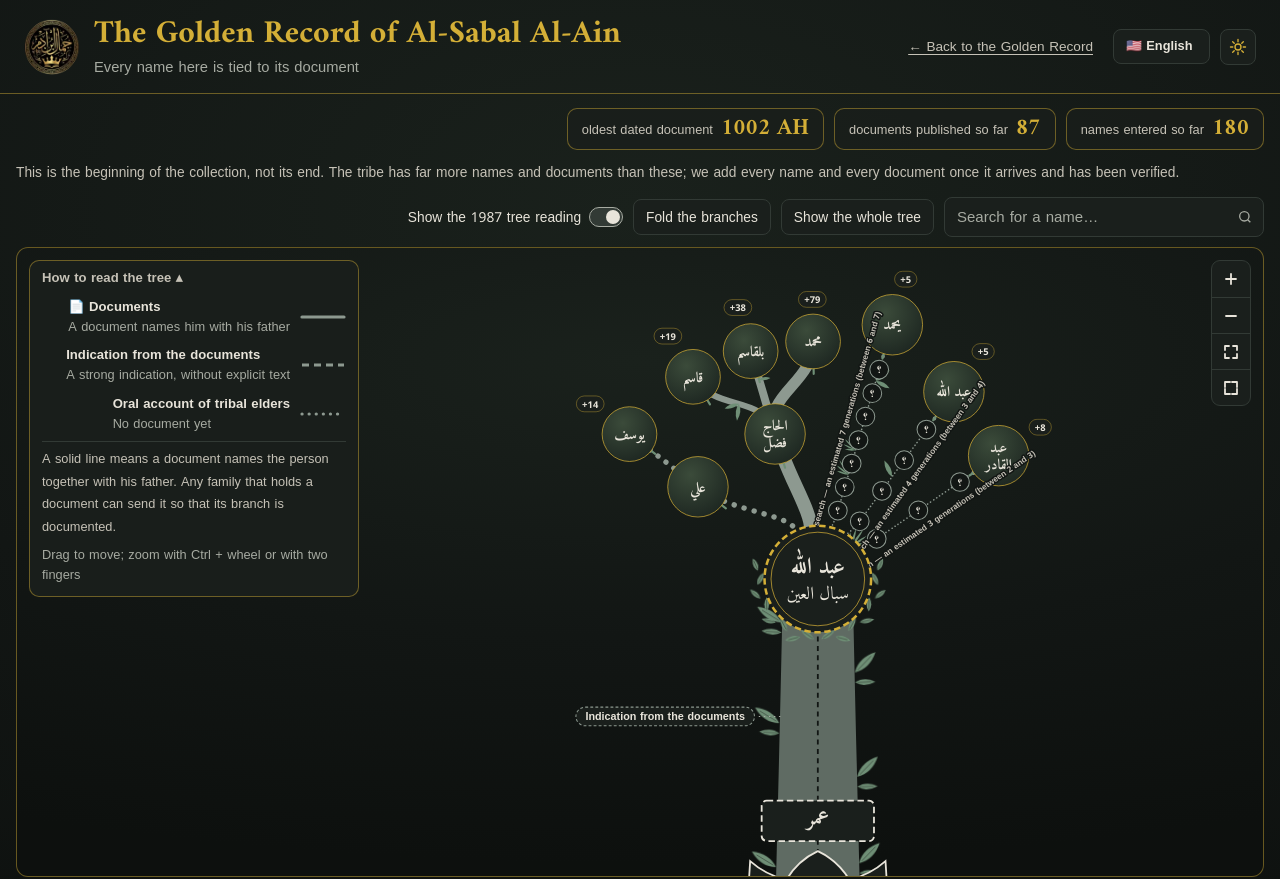
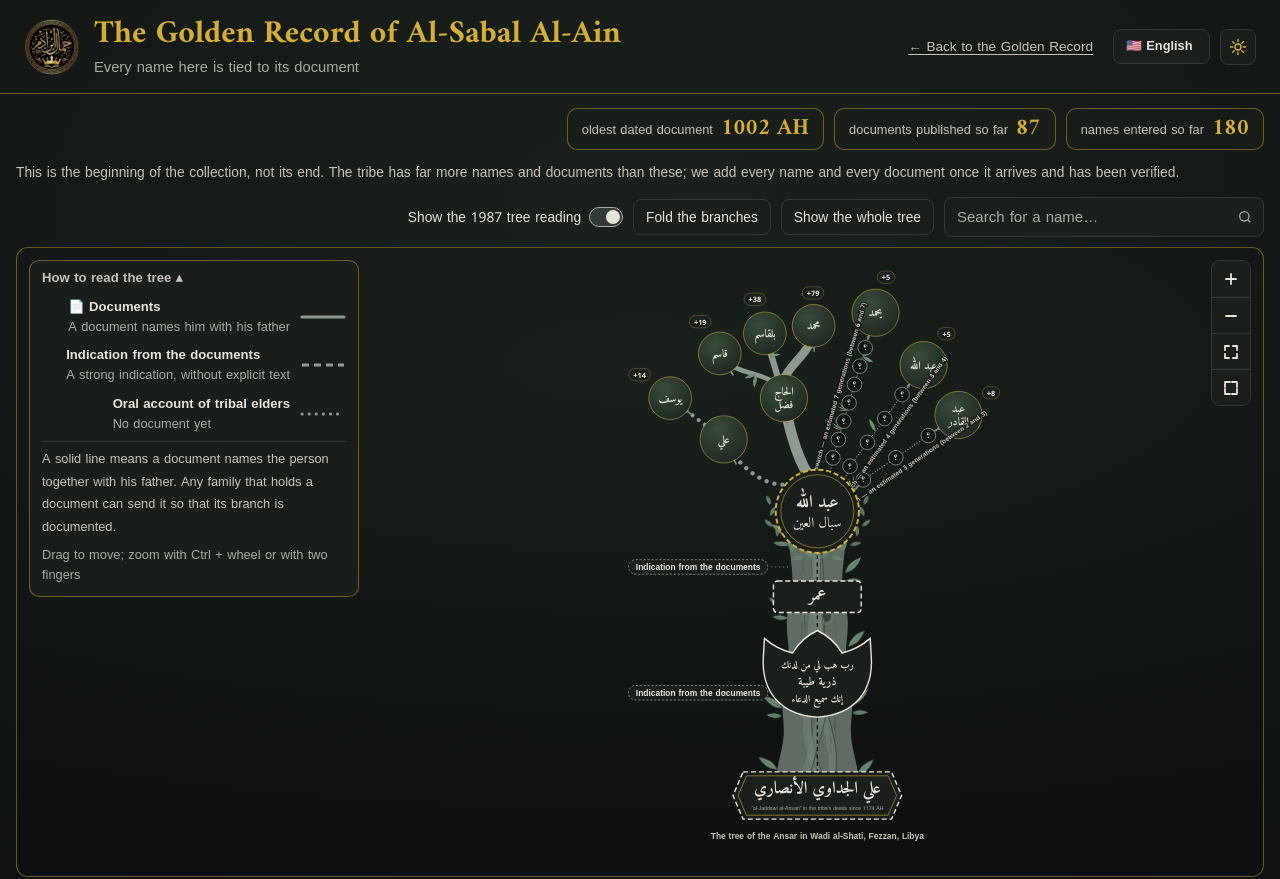
Before and after one commit to JamalIbnAdam/JamalIbnAdam, a website: page tree/index.html in a window 1280 px wide. Shown: the top 879 px of the page. Drawn offline with Linux system fonts and the light colour scheme.

Commit message:
M4 E: a longer olive trunk
The trunk from علي's plaque to the medallion is now 35–40% of the tree's
height in the default view, which shows the whole tree down to the plaque.
It is drawn as an old olive trunk: twisting strands that fuse higher up, a
wider base, two knots and bark strokes, in both themes; no roots under the
plaque. First-level branches leave the medallion wider and lower.

Co-Authored-By: Claude Opus 5.5 <noreply@anthropic.com>

```diff
--- a/tree/tree.css
+++ b/tree/tree.css
@@ -12,7 +12,7 @@
 :root[data-theme="dark"] {
   color-scheme: dark;
   --ft-bg: #121614; --ft-sheet: #1a1f1c; --ft-ink: #e8e4da; --ft-ink2: #c6c2b7; --ft-muted: #a7aba2;
-  --ft-line: #323a35; --ft-trunk: #5f6b63; --ft-branch: #8d9990; --ft-leaf: #6f8f76; --ft-plaque: #1a1f1c;
+  --ft-line: #323a35; --ft-trunk: #5f6b63; --ft-trunk-hi: #76857b; --ft-trunk-lo: #353e38; --ft-branch: #8d9990; --ft-leaf: #6f8f76; --ft-plaque: #1a1f1c;
   --ft-fruit0: #3b4b3a; --ft-fruit1: #1c2520; --ft-quote: #202622; --ft-gold-ink: #d4af37; --ft-on-trunk: #121614;
   --ft-shadow: 0 8px 24px rgb(0 0 0 / .45);
   --ft-page: radial-gradient(ellipse 120% 80% at 50% 18%, #1a211c 0%, #121614 55%, #0d100e 100%);
@@ -20,7 +20,7 @@
 :root[data-theme="light"] {
   color-scheme: light;
   --ft-bg: var(--color-paper); --ft-sheet: #ffffff; --ft-ink: #1d1a16; --ft-ink2: #4a4339; --ft-muted: #665f54;
-  --ft-line: #e4dccb; --ft-trunk: #2f2b24; --ft-branch: #3d382f; --ft-leaf: #5d7a62; --ft-plaque: #fffdf8;
+  --ft-line: #e4dccb; --ft-trunk: #6f6550; --ft-trunk-hi: #8a7f67; --ft-trunk-lo: #3f382b; --ft-branch: #3d382f; --ft-leaf: #5d7a62; --ft-plaque: #fffdf8;
   --ft-fruit0: #fffefa; --ft-fruit1: #efe6cf; --ft-quote: #f5f0e3; --ft-gold-ink: #77590a; --ft-on-trunk: #fdfbf7;
   --ft-shadow: 0 6px 18px rgb(60 45 10 / .12);
   /* paper with a very light grain: layered gradients, no image files */
@@ -165,6 +165,12 @@ img { max-width: 100%; height: auto; }
 .ft-svg .chip text { font: 700 13px var(--ft-f-ui); fill: var(--ft-ink); text-anchor: middle; dominant-baseline: central; direction: ltr; }
 .ft-svg .chip:hover rect { stroke: var(--ft-gold); stroke-width: 2; }
 .ft-svg .trunk { fill: var(--ft-trunk); }
+/* the olive trunk: twisting strands, their grooves, bark strokes and knots — drawn with paths only */
+.ft-svg .strand { fill: none; stroke: var(--ft-trunk-hi); stroke-width: 15; stroke-linecap: round; opacity: .5; }
+.ft-svg .groove { fill: none; stroke: var(--ft-trunk-lo); stroke-width: 1.8; stroke-linecap: round; opacity: .65; }
+.ft-svg .bark { fill: none; stroke: var(--ft-trunk-lo); stroke-width: 1; stroke-linecap: round; opacity: .4; }
+.ft-svg .knot { fill: var(--ft-trunk-lo); }
+.ft-svg .knot-ring { fill: none; stroke: var(--ft-trunk-hi); stroke-width: 1.3; opacity: .7; }
 .ft-svg .root-line { fill: none; stroke: var(--ft-trunk); stroke-linecap: round; }
 .ft-svg .leaf { fill: var(--ft-leaf); }
 .ft-svg .leaf-vein { fill: none; stroke: var(--ft-bg); stroke-width: 1; opacity: .55; }
--- a/tree/tree.js
+++ b/tree/tree.js
@@ -35,8 +35,12 @@ const CONFIG = {
     abdulwahid: { root: 'yahmad' }
   }
 };
-const SLOT = { med: 0, hm: 150, fd: 238, umar: 336, tulip: 462, ali: 604, note: 702 };
+// places along the trunk, measured down from the medallion's centre; set by setSlots() for the current crown
+let SLOT = { med: 0, hm: 150, fd: 238, umar: 336, tulip: 462, ali: 604 };
+const TRUNK_SHARE = 0.375;   // the trunk, from the plaque's top to the medallion's bottom, is 35–40% of the tree's height
 const MED_R = 74;
+
+const t87 = $('ft-t1987');
 
 /* ---------- strings ---------- */
 const strings = () => (window.FamilyTreeData && window.FamilyTreeData.translations) || {};
@@ -204,6 +208,16 @@ function layout() {
   let x0 = Infinity, x1 = -Infinity, y0 = Infinity, y1 = -Infinity;
   for (const f of fan.values()) { x0 = Math.min(x0, f.x - f.nr); x1 = Math.max(x1, f.x + f.nr); y0 = Math.min(y0, f.y - f.nr); y1 = Math.max(y1, f.y + f.nr); }
   fanBox = { x0, x1, y0, y1 };
+  setSlots();
+}
+// عمر, the verse plaque and علي's plaque are spaced along a trunk whose length follows the crown;
+// the two 1987 boxes need room between the medallion and عمر, so the trunk is longer while they are shown
+function setSlots() {
+  const show87 = !!(t87 && t87.checked), crown = -fanBox.y0 + 34, fixed = MED_R + 84 + 62;   // above the trunk, and the plaque with its line below it
+  const S = Math.max(show87 ? 488 : 302, TRUNK_SHARE / (1 - TRUNK_SHARE) * (crown + fixed));
+  const at = f => Math.round(MED_R + f * S);
+  SLOT = show87 ? { med: 0, hm: at(0.156), fd: at(0.336), umar: at(0.537), tulip: at(0.795), ali: MED_R + S + 42 }
+    : { med: 0, hm: at(0.1), fd: at(0.16), umar: at(0.2), tulip: at(0.57), ali: MED_R + S + 42 };
 }
 
 const inFan = new Set(); (function walk(id) { inFan.add(id); kids.get(id).forEach(walk); })(ROOT);
@@ -212,7 +226,7 @@ const ali = byId.get(CONFIG.spine[0]), umar = byId.get(CONFIG.spine[1]), abd = b
 /* ---------- dom ---------- */
 const stage = $('ft-stage'), treeEl = $('ft-tree'), world = $('ft-world'), panel = $('ft-panel');
 const pName = $('ft-pName'), pEyebrow = $('ft-pEyebrow'), pLine = $('ft-pLine'), pBadges = $('ft-pBadges'), pBody = $('ft-pBody');
-const q = $('ft-q'), results = $('ft-results'), t87 = $('ft-t1987');
+const q = $('ft-q'), results = $('ft-results');
 const legendEl = $('ft-legend'), tip = $('ft-tip');
 legendEl.open = window.innerWidth >= 1024;   // a chip on small screens, open on desktop (the tree is then fitted beside it)
 
@@ -236,8 +250,8 @@ let selected = null, currentK = 1, grown = false;
 function edgePts(pid, cid) {
   const p = fan.get(pid), c = fan.get(cid);
   if (pid === ROOT) {
-    const sa = Math.max(-0.9, Math.min(0.9, c.a * 0.5));
-    return [pt(MED_R - 6, sa), pt(c.r * 0.45, sa * 0.6), pt(c.r * 0.7, c.a), [c.x, c.y]];
+    const lim = A / 2 - 0.05, sa = Math.max(-1.35, Math.min(1.35, c.a * 0.85)), wide = x => Math.max(-lim, Math.min(lim, x));
+    return [pt(MED_R - 6, sa), pt(c.r * 0.5, wide(c.a * 1.3)), pt(c.r * 0.82, wide(c.a * 1.12)), [c.x, c.y]];
   }
   const rm = (p.r + c.r) / 2;
   return [[p.x, p.y], pt(rm, p.a), pt(rm, c.a), [c.x, c.y]];
@@ -343,14 +357,23 @@ function draw() {
 
   /* trunk, roots, leaves, laurel */
   (function drawTrunk() {
-    const T = L.trunk, base = SLOT.ali + 30;
-    // the trunk stands on علي's plaque: nothing is drawn beneath him
-    el('path', { class: 'trunk', d: `M-48,-10 C-52,180 -58,420 -62,${base - 60} L-64,${base} L64,${base} L62,${base - 60} C58,420 52,180 48,-10 Z` }, T);
+    const T = L.trunk, top = -10, base = SLOT.ali + 30, H = base - top;
+    // an old olive trunk: it stands on علي's plaque (nothing is drawn beneath him) and is a little wider at the base
+    const half = y => 44 + 30 * Math.pow((y - top) / H, 1.6);
+    const spline = pts => { let d = `M${f1(pts[0][0])},${f1(pts[0][1])}`; for (let i = 0; i < pts.length - 1; i++) { const p0 = pts[Math.max(0, i - 1)], p1 = pts[i], p2 = pts[i + 1], p3 = pts[Math.min(pts.length - 1, i + 2)]; d += ` C${f1(p1[0] + (p2[0] - p0[0]) / 6)},${f1(p1[1] + (p2[1] - p0[1]) / 6)} ${f1(p2[0] - (p3[0] - p1[0]) / 6)},${f1(p2[1] - (p3[1] - p1[1]) / 6)} ${f1(p2[0])},${f1(p2[1])}`; } return d; };
+    const side = sgn => Array.from({ length: 9 }, (_, i) => { const y = top + H * i / 8; return [sgn * (half(y) + (i > 0 && i < 8 ? (i % 2 ? 4 : -3) : 0)), y]; });
+    el('path', { class: 'trunk', d: spline(side(-1)) + ' L' + spline(side(1).reverse()).slice(1) + ' Z' }, T);
+    // three strands twist around each other and fuse higher up
+    const strand = (phase, amp, dx) => spline(Array.from({ length: 15 }, (_, i) => { const u = i / 14, y = base - u * H * 0.9; return [Math.sin(u * Math.PI * 2.3 + phase) * amp * Math.pow(1 - u, 0.9) * (half(y) / 74) + dx, y]; }));
+    [[0, 36], [2.1, 32], [4.2, 28]].forEach(([phase, amp]) => { el('path', { class: 'strand', d: strand(phase, amp, 0) }, T); el('path', { class: 'groove', d: strand(phase, amp, 8) }, T); });
+    // bark: short strokes along the grain, and two old knots
+    for (let i = 0; i < 26; i++) { const h = seed('bark' + i), y = top + 30 + (h % 1000) / 1000 * (H - 60), x = (((h >>> 10) % 1000) / 1000 - 0.5) * 1.5 * half(y), len = 14 + (h >>> 20) % 16; el('path', { class: 'bark', d: `M${f1(x)},${f1(y)} q${(h >>> 5) % 2 ? 2.5 : -2.5},${f1(-len / 2)} 0,${-len}` }, T); }
+    [[-0.36, 0.66, 9, 13], [0.34, 0.36, 7, 10]].forEach(([fx, fy, rx, ry]) => { const y = top + H * fy, x = fx * half(y); el('ellipse', { class: 'knot', cx: f1(x), cy: f1(y), rx, ry }, T); el('ellipse', { class: 'knot-ring', cx: f1(x), cy: f1(y), rx: rx + 4, ry: ry + 5 }, T); });
     // leaves on the trunk flanks
-    [[60, -1], [130, 1], [200, -1], [275, 1], [400, -1], [395, 1], [520, -1], [530, 1]].forEach(([y, s], i) => {
-      const xEdge = s * (49 + y * 0.022);
-      leaf(xEdge, y, s > 0 ? -0.55 - (i % 2) * 0.25 : Math.PI + 0.55 + (i % 2) * 0.25, 40, 11, T);
-      leaf(xEdge, y + 14, s > 0 ? -0.05 : Math.PI + 0.05, 28, 8, T);
+    [[0.1, -1], [0.22, 1], [0.34, -1], [0.46, 1], [0.66, -1], [0.65, 1], [0.86, -1], [0.88, 1]].forEach(([fy, sg], i) => {
+      const y = top + H * fy, xEdge = sg * (half(y) + 3);
+      leaf(xEdge, y, sg > 0 ? -0.55 - (i % 2) * 0.25 : Math.PI + 0.55 + (i % 2) * 0.25, 40, 11, T);
+      leaf(xEdge, y + 14, sg > 0 ? -0.05 : Math.PI + 0.05, 28, 8, T);
     });
     // laurel around the lower half of the medallion
     const LR = MED_R + 10;
@@ -593,7 +616,6 @@ function fit(ms = 550, mode = fitMode) {
   if (!visible()) return;
   fitMode = mode;
   const b = contentBounds(), v = viewRect(), pad = isMobile() ? 16 : 22;
-  if (mode === 'home') b.y1 = SLOT.umar + 46;
   const k = Math.min(1.5, (v.w - pad * 2) / (b.x1 - b.x0), (v.h - pad * 2) / (b.y1 - b.y0));
   go(d3.zoomIdentity.translate(v.x + v.w / 2 - k * (b.x0 + b.x1) / 2, v.y + v.h / 2 - k * (b.y0 + b.y1) / 2).scale(k), ms);
 }
@@ -681,8 +703,9 @@ function focusBranch(key, ms = 700) {
 
 /* ---------- 1987 toggle ---------- */
 t87.addEventListener('change', () => {
+  draw();
   treeEl.classList.toggle('show87', t87.checked);
-  if (t87.checked) { const v = viewRect(), k = Math.max(0.45, Math.min(1, v.h / 900, v.w / 640)); go(d3.zoomIdentity.translate(v.x + v.w / 2 - k * 90, v.y + v.h / 2 - k * 335).scale(k)); }
+  if (t87.checked) { const v = viewRect(), k = Math.max(0.45, Math.min(1, v.h / 900, v.w / 640)); go(d3.zoomIdentity.translate(v.x + v.w / 2 - k * 90, v.y + v.h / 2 - k * SLOT.umar).scale(k)); } else fit();
 });
 
 /* ---------- person panel ---------- */
```
